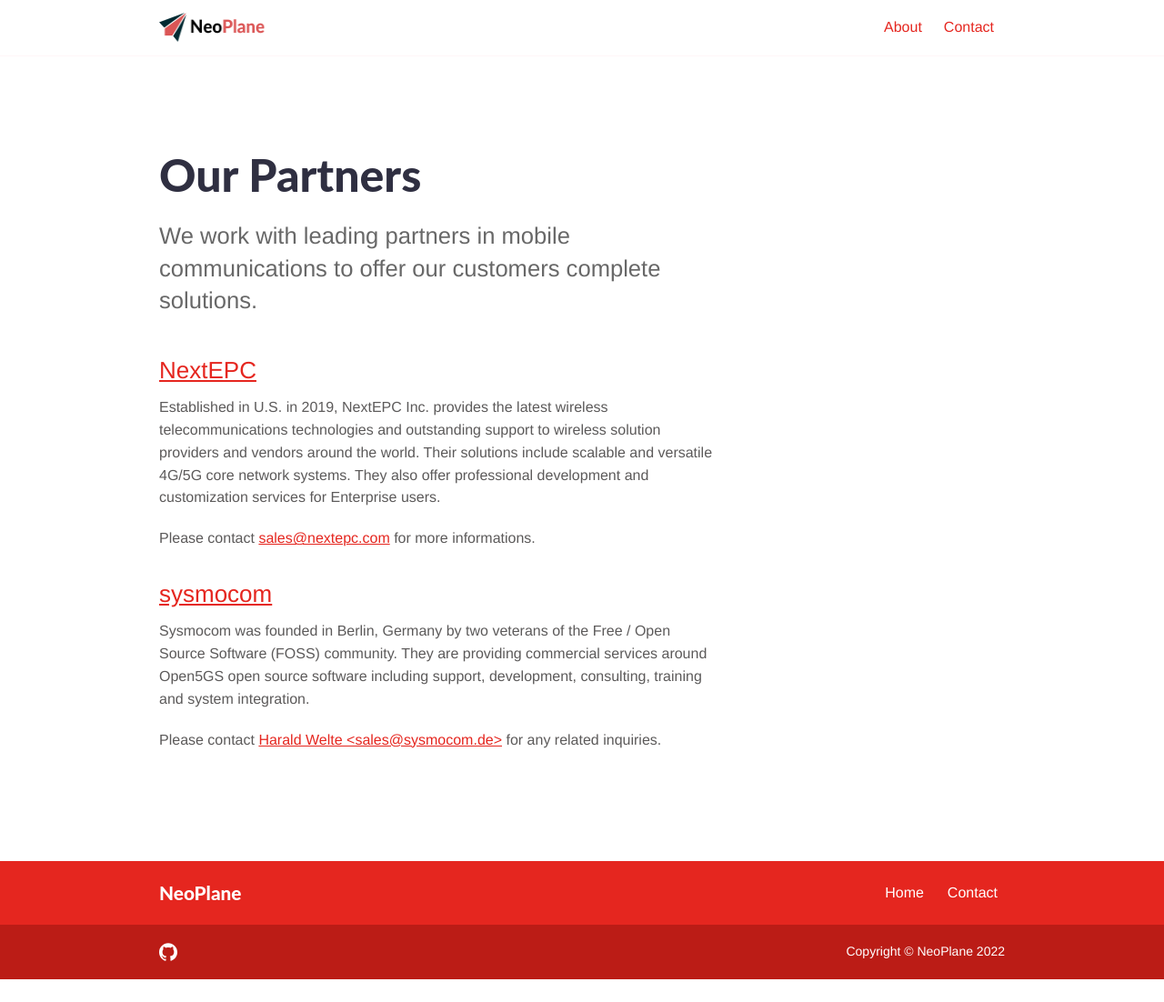
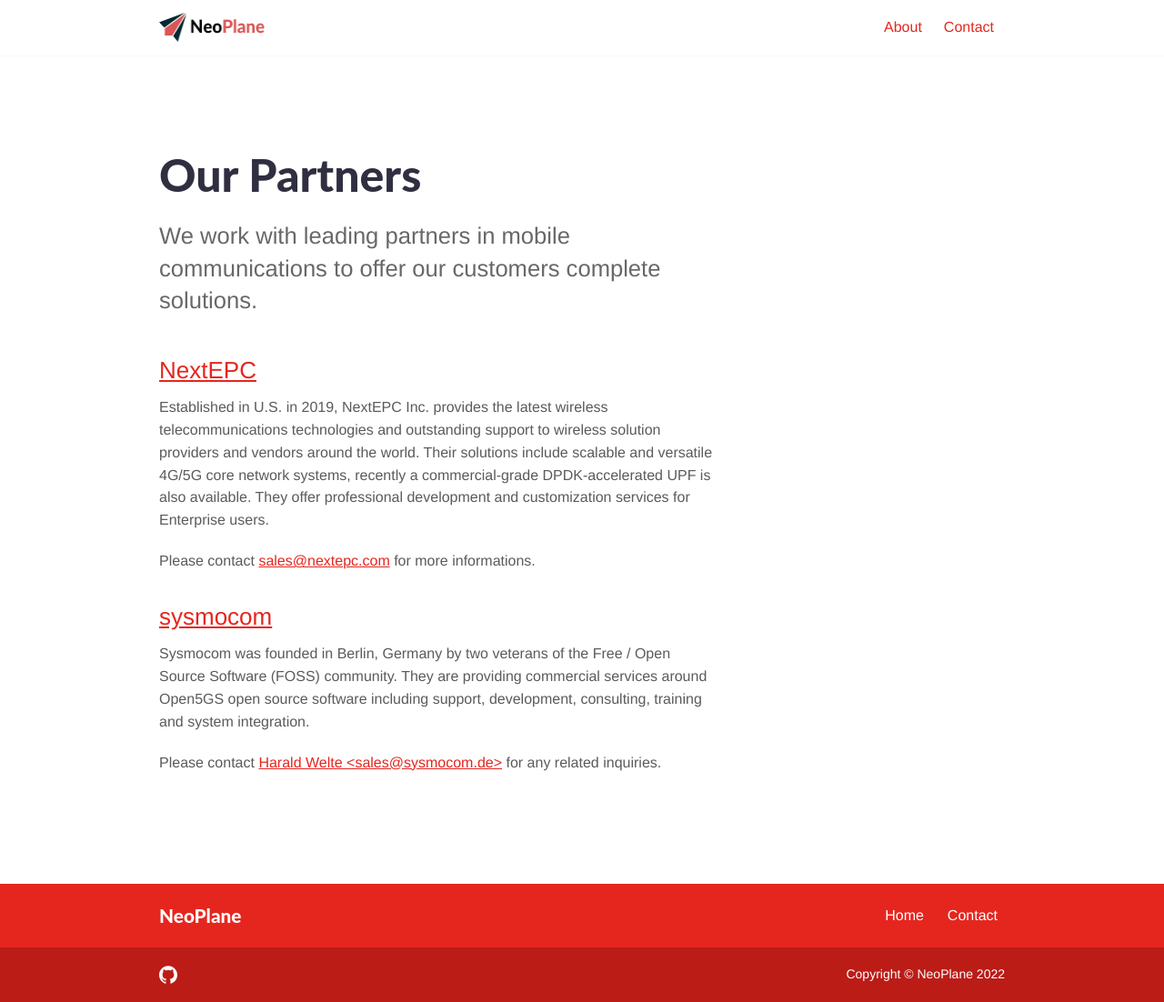
Before and after one commit to newplane/newplane.github.io, a Jekyll site: the page built from _services/03-our-partners.md, in a window 1280 px wide. Shown: the whole page at 91% size. Built offline with Jekyll 4.4.1, drawn with Linux system fonts in a browser that asks for light colours; before the commit the page ends 1077 px from its top, so only the background shows below that.

Commit message:
Update partners introduction

```diff
--- a/_services/03-our-partners.md
+++ b/_services/03-our-partners.md
@@ -9,7 +9,7 @@ We work with leading partners in mobile communications to offer our customers co
 
 ## [NextEPC](https://nextepc.com)
 
-Established in U.S. in 2019, NextEPC Inc. provides the latest wireless telecommunications technologies and outstanding support to wireless solution providers and vendors around the world. Their solutions include scalable and versatile 4G/5G core network systems. They also offer professional development and customization services for Enterprise users.
+Established in U.S. in 2019, NextEPC Inc. provides the latest wireless telecommunications technologies and outstanding support to wireless solution providers and vendors around the world. Their solutions include scalable and versatile 4G/5G core network systems, recently a commercial-grade DPDK-accelerated UPF is also available. They offer professional development and customization services for Enterprise users.
 
 Please contact [sales@nextepc.com](mailto:sales@nextepc.com) for more informations.
 
```
